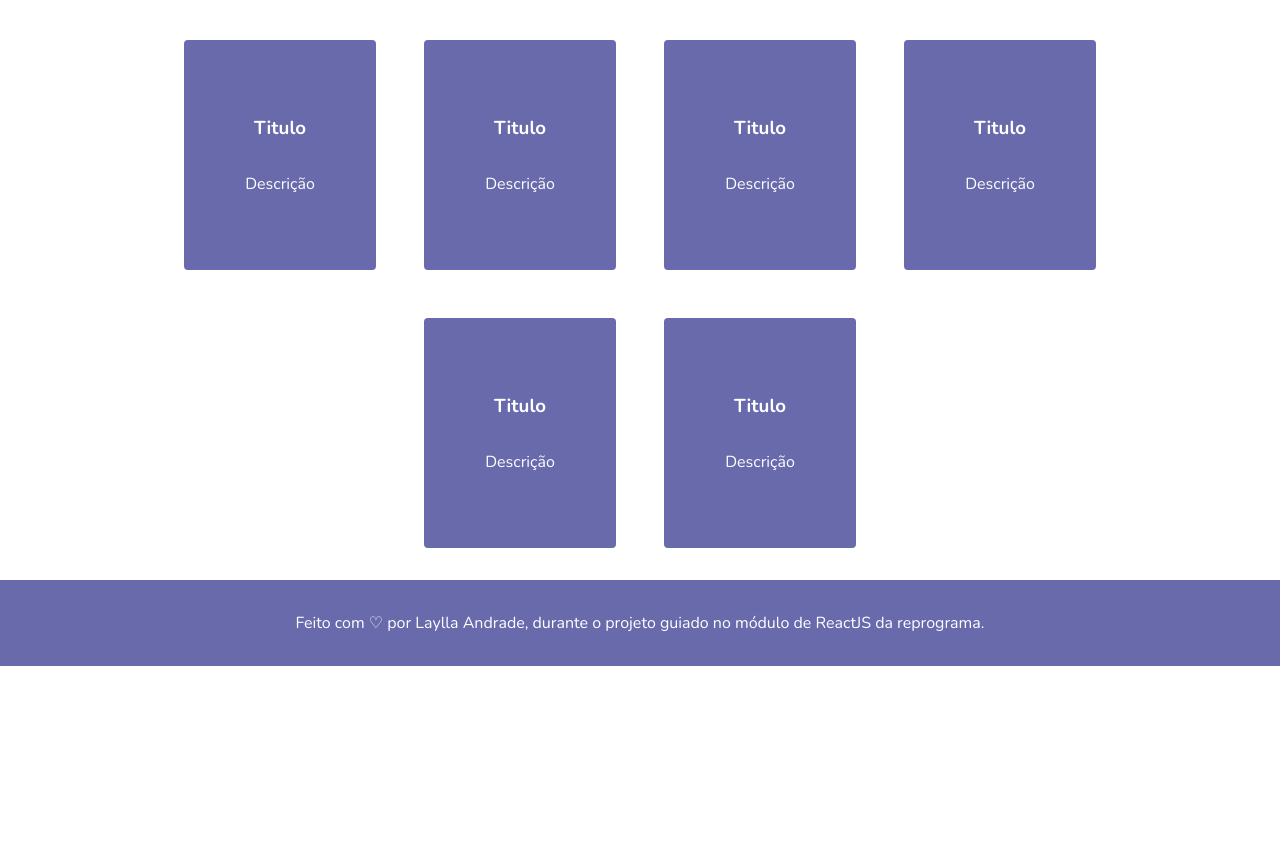
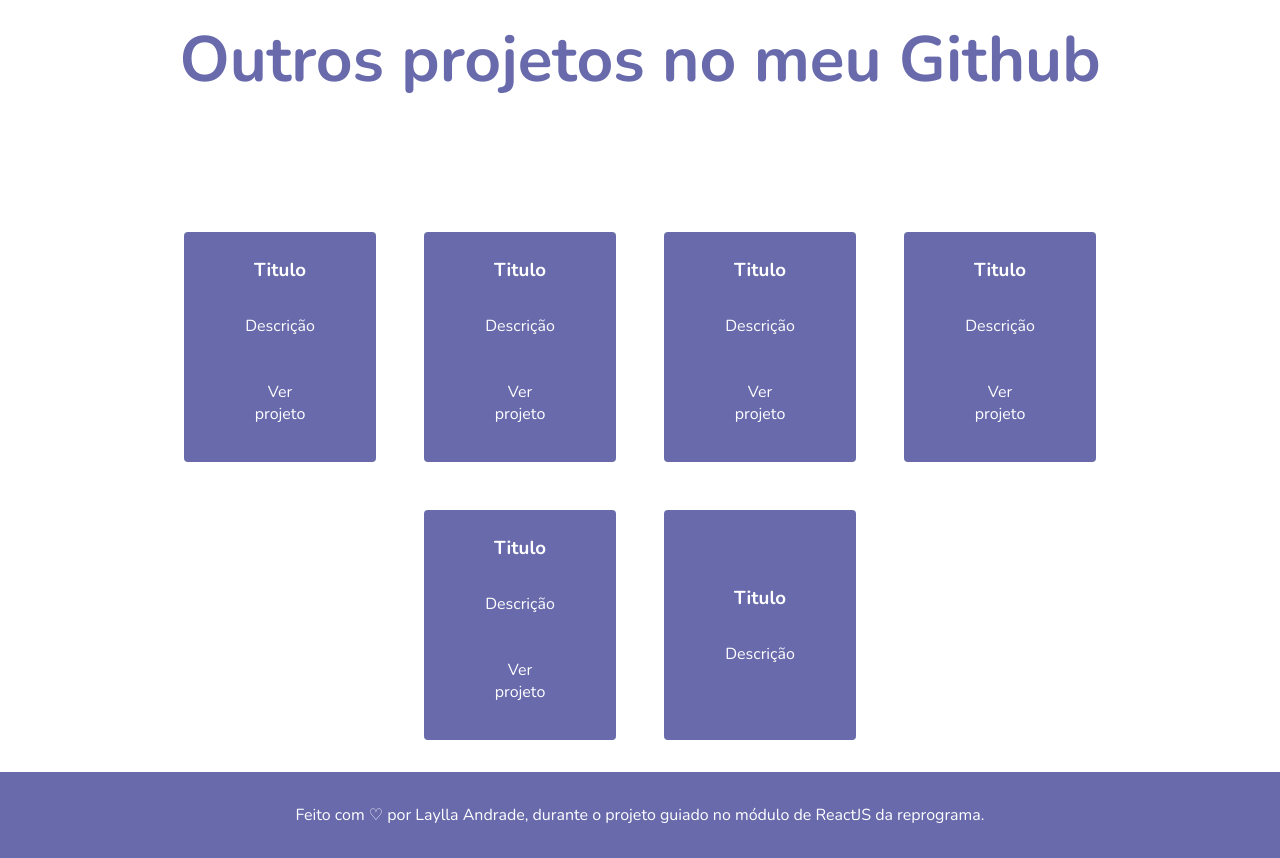
Before and after one commit to layllandrade/projeto-guiado-react, a React (Vite) app: page /portfolio in a window 1280 px wide. Shown: the part 1791-2649 px from the top of the page. Before the commit the page ends 2457 px from the top, so only its background shows below. Built offline with nearby package versions, Linux system fonts and the light colour scheme.

Commit message:
Adicionando link nos cards

```diff
--- a/src/pages/Portfolio.jsx
+++ b/src/pages/Portfolio.jsx
@@ -43,26 +43,27 @@ export function Portfolio() {
                         <div className={styles.cardRepo}>
                             <h3 className={styles.cardRepoText}>Titulo</h3>
                             <p className={styles.cardRepoText}>Descrição</p>
+                            <a className={styles.cardLink} href="https://projetonetflixx.netlify.app/" target="_blank">Ver projeto</a>
                         </div>
                         <div className={styles.cardRepo}>
                             <h3 className={styles.cardRepoText}>Titulo</h3>
                             <p className={styles.cardRepoText}>Descrição</p>
-
+                            <a className={styles.cardLink} href="https://projetonetflixx.netlify.app/" target="_blank">Ver projeto</a>
                         </div>
                         <div className={styles.cardRepo}>
                             <h3 className={styles.cardRepoText}>Titulo</h3>
                             <p className={styles.cardRepoText}>Descrição</p>
-
+                            <a className={styles.cardLink} href="https://projetonetflixx.netlify.app/" target="_blank">Ver projeto</a>
                         </div>
                         <div className={styles.cardRepo}>
                             <h3 className={styles.cardRepoText}>Titulo</h3>
                             <p className={styles.cardRepoText}>Descrição</p>
-
+                            <a className={styles.cardLink} href="https://projetonetflixx.netlify.app/" target="_blank">Ver projeto</a>
                         </div>
                         <div className={styles.cardRepo}>
                             <h3 className={styles.cardRepoText}>Titulo</h3>
                             <p className={styles.cardRepoText}>Descrição</p>
-
+                            <a className={styles.cardLink} href="https://projetonetflixx.netlify.app/" target="_blank">Ver projeto</a>
                         </div>
                         <div className={styles.cardRepo}>
                             <h3 className={styles.cardRepoText}>Titulo</h3>
--- a/src/styles/components/pages/portfolio.module.css
+++ b/src/styles/components/pages/portfolio.module.css
@@ -77,3 +77,10 @@
 .projectsTitle {
     font-size: 4rem;
 }
+
+.projetsContainer {
+width: 100%;
+color: #686aac;
+text-align: center;
+padding-top: 6rem;
+}
```
Lines whose indentation alone changed are shown as unchanged.
